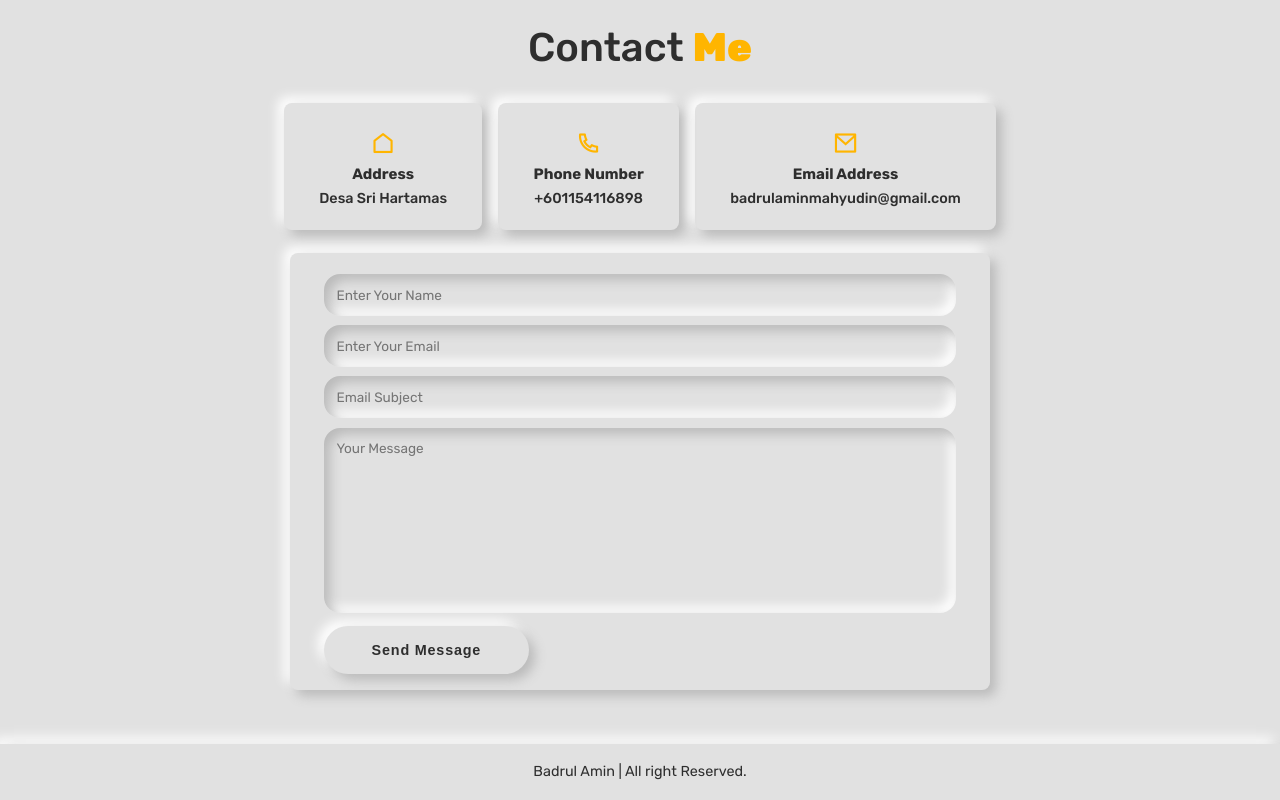
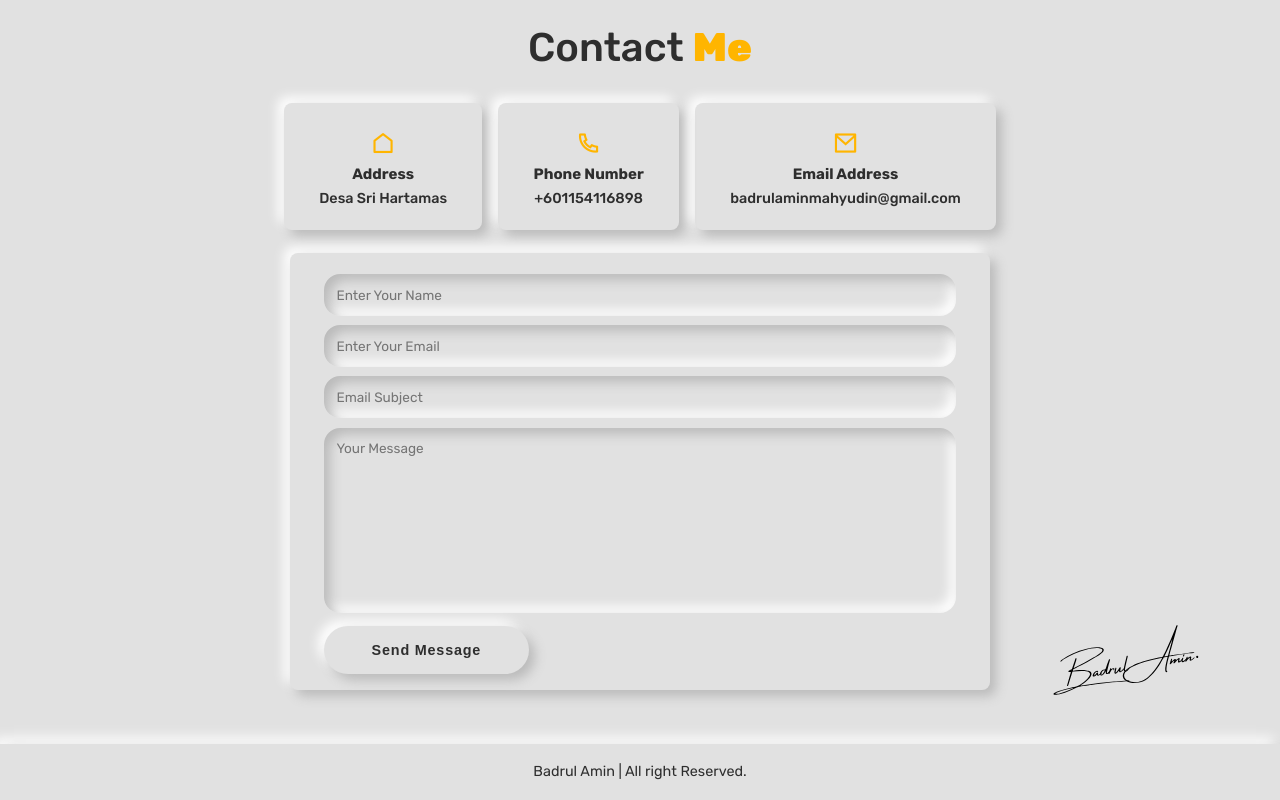
Before and after one commit to Badrulamin-my/Portfolio, a plain HTML site: page index.html in a window 1280 px wide. Shown: the part 4125-4925 px from the top of the page. Drawn offline with nearby package versions, Linux system fonts and the light colour scheme.

Commit message:
ADD signature

```diff
--- a/assets/css/style.css
+++ b/assets/css/style.css
@@ -826,6 +826,18 @@ svg {
   padding: 1rem 0;
   box-shadow: var(--shadow);
 }
+/* ======================================================
+              SIGNATURE
+========================================================*/
+#bottom-right-content {
+  position: absolute;
+  width: 250px;
+  bottom: 0;
+  right: 0;
+  margin: 20px; /* Adjust the margin as needed */
+  padding: 10px;
+}
+
 
 /* ======================================================
               media tablet
--- a/index.html
+++ b/index.html
@@ -442,6 +442,9 @@ trends beyond horizons. Joining Data Science Bootcamp on January And Web Develop
             </form>
         </div>
     </div>
+    <div id="bottom-right-content">
+      <img src="./assets/images/Sign-black.svg" alt="sign">
+  </div>
    </section>
    <div class="copyright">
     <p>Badrul Amin | All right Reserved.</p>
```
Also changed, not shown: assets/images/Sign-black.svg (added).
